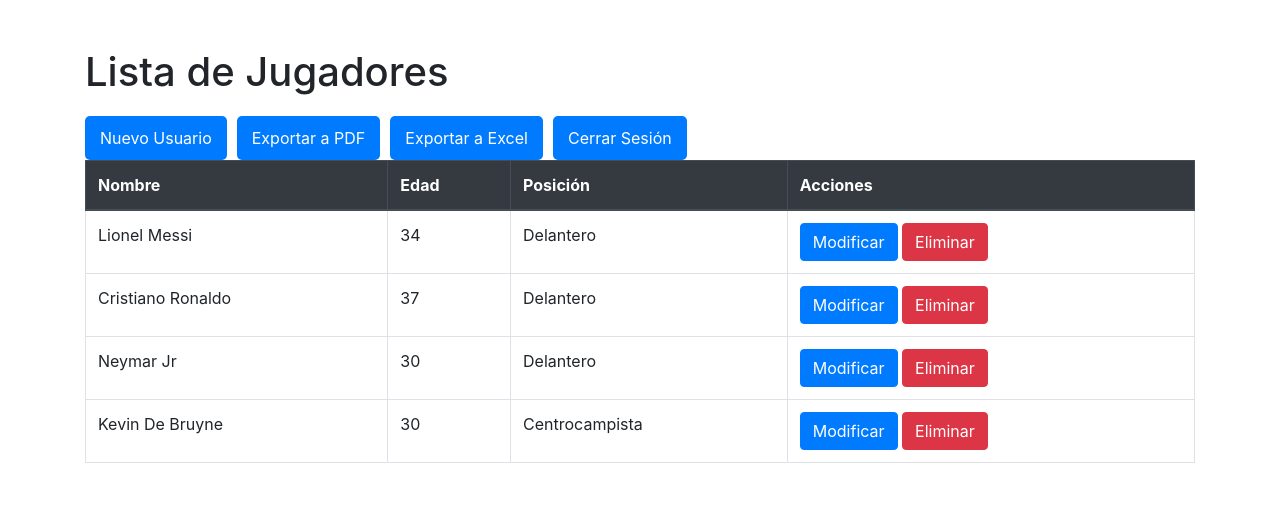
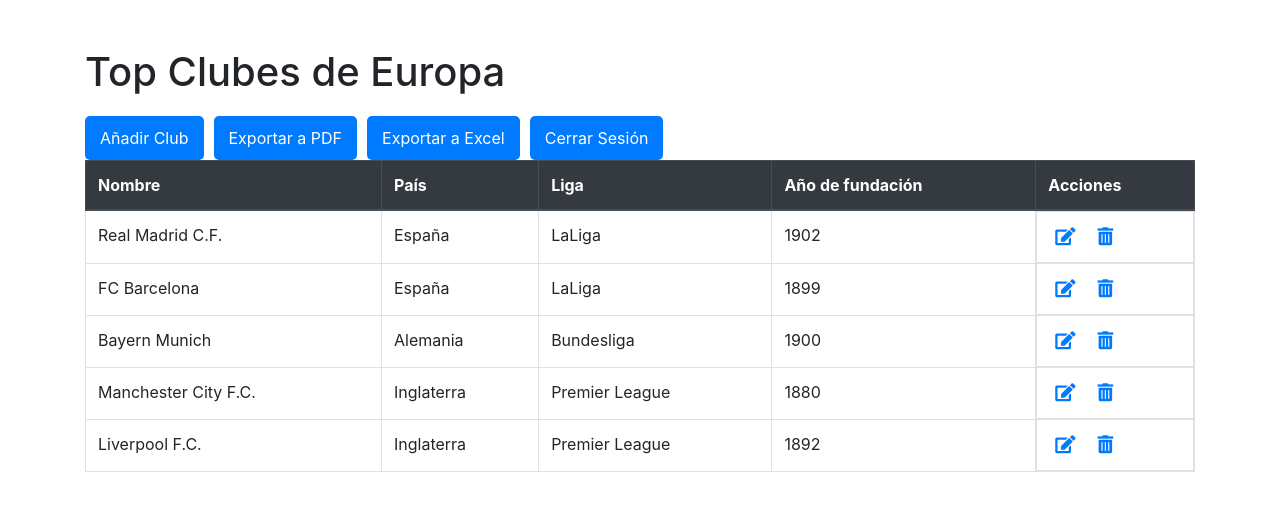
Before and after one commit to Joselurc/JoseLuisRamirez, a PHP site: page /sesion.php in a window 1280 px wide. Shown: the top 511 px of the page. Run offline with PHP 8.4, Linux system fonts and the light colour scheme; data that the repository does not hold is empty.

Commit message:
Update sesion.php
Signed-off-by: Joselurc <143467266+Joselurc@users.noreply.github.com>

```diff
--- a/Clase1-main/Clase1-main/Login Y Formulario Tematico/sesion.php
+++ b/Clase1-main/Clase1-main/Login Y Formulario Tematico/sesion.php
@@ -9,8 +9,9 @@
 <head>
   <meta charset="utf-8">
   <meta name="viewport" content="width=device-width, initial-scale=1">
-    <title>Lista de Jugadores</title>
+  <title>Top Clubes de Europa</title>
   <link rel="stylesheet" href="https://cdn.jsdelivr.net/npm/bootstrap@4.6.2/dist/css/bootstrap.min.css">
+  <link rel="stylesheet" href="https://cdnjs.cloudflare.com/ajax/libs/font-awesome/5.15.4/css/all.min.css">
   <style>
     .header {
       display: flex;
@@ -36,17 +37,33 @@
       border-radius: 5px;
       cursor: pointer;
     }
+
+    .table-actions {
+      display: flex;
+      gap: 10px;
+    }
+
+    .table-actions button {
+      background-color: transparent;
+      border: none;
+      cursor: pointer;
+    }
+
+    .table-actions button i {
+      font-size: 18px;
+      color: #007bff;
+    }
   </style>
 </head>
 
 <body>
   <div class="container mt-5">
     <div class="header">
-            <h1>Lista de Jugadores</h1>
+      <h1>Top Clubes de Europa</h1>
     </div>
 
     <div class="decorative-buttons">
-            <button>Nuevo Usuario</button>
+      <button>Añadir Club</button>
       <button>Exportar a PDF</button>
       <button>Exportar a Excel</button>
       <button>Cerrar Sesión</button>
@@ -56,85 +73,65 @@
       <thead class="thead-dark">
         <tr>
           <th scope="col">Nombre</th>
-                    <th scope="col">Edad</th>
-                    <th scope="col">Posición</th>
+          <th scope="col">País</th>
+          <th scope="col">Liga</th>
+          <th scope="col">Año de fundación</th>
           <th scope="col">Acciones</th>
         </tr>
       </thead>
       <tbody>
         <tr>
-                    <td>Lionel Messi</td>
-                    <td>34</td>
-                    <td>Delantero</td>
-                    <td>
-                        <button class="btn btn-primary" onclick="editarJugador('Lionel Messi', 34, 'Delantero')">Modificar</button>
-                        <button class="btn btn-danger">Eliminar</button>
+          <td>Real Madrid C.F.</td>
+          <td>España</td>
+          <td>LaLiga</td>
+          <td>1902</td>
+          <td class="table-actions">
+            <button onclick="editarClub('Real Madrid C.F.')"><i class="fas fa-edit"></i></button>
+            <button onclick="eliminarClub('Real Madrid C.F.')"><i class="fas fa-trash-alt"></i></button>
           </td>
         </tr>
         <tr>
-                    <td>Cristiano Ronaldo</td>
-                    <td>37</td>
-                    <td>Delantero</td>
-                    <td>
-                        <button class="btn btn-primary" onclick="editarJugador('Cristiano Ronaldo', 37, 'Delantero')">Modificar</button>
-                        <button class="btn btn-danger">Eliminar</button>
+          <td>FC Barcelona</td>
+          <td>España</td>
+          <td>LaLiga</td>
+          <td>1899</td>
+          <td class="table-actions">
+            <button onclick="editarClub('FC Barcelona')"><i class="fas fa-edit"></i></button>
+            <button onclick="eliminarClub('FC Barcelona')"><i class="fas fa-trash-alt"></i></button>
           </td>
         </tr>
         <tr>
-                    <td>Neymar Jr</td>
-                    <td>30</td>
-                    <td>Delantero</td>
-                    <td>
-                        <button class="btn btn-primary" onclick="editarJugador('Neymar Jr', 30, 'Delantero')">Modificar</button>
-                        <button class="btn btn-danger">Eliminar</button>
+          <td>Bayern Munich</td>
+          <td>Alemania</td>
+          <td>Bundesliga</td>
+          <td>1900</td>
+          <td class="table-actions">
+            <button onclick="editarClub('Bayern Munich')"><i class="fas fa-edit"></i></button>
+            <button onclick="eliminarClub('Bayern Munich')"><i class="fas fa-trash-alt"></i></button>
           </td>
         </tr>
         <tr>
-                    <td>Kevin De Bruyne</td>
-                    <td>30</td>
-                    <td>Centrocampista</td>
-                    <td>
-                        <button class="btn btn-primary" onclick="editarJugador('Kevin De Bruyne', 30, 'Centrocampista')">Modificar</button>
-                        <button class="btn btn-danger">Eliminar</button>
+          <td>Manchester City F.C.</td>
+          <td>Inglaterra</td>
+          <td>Premier League</td>
+          <td>1880</td>
+          <td class="table-actions">
+            <button onclick="editarClub('Manchester City F.C.')"><i class="fas fa-edit"></i></button>
+            <button onclick="eliminarClub('Manchester City F.C.')"><i class="fas fa-trash-alt"></i></button>
           </td>
         </tr>
-                <!-- Puedes agregar más filas de jugadores según sea necesario -->
+        <tr>
+          <td>Liverpool F.C.</td>
+          <td>Inglaterra</td>
+          <td>Premier League</td>
+          <td>1892</td>
+          <td class="table-actions">
+            <button onclick="editarClub('Liverpool F.C.')"><i class="fas fa-edit"></i></button>
+            <button onclick="eliminarClub('Liverpool F.C.')"><i class="fas fa-trash-alt"></i></button>
+          </td>
+          </tr>
         </tbody>
     </table>
-    </div>
-
-    <!-- Modal -->
-    <div class="modal fade" id="editarJugadorModal" tabindex="-1" role="dialog" aria-labelledby="editarJugadorModalLabel" aria-hidden="true">
-        <div class="modal-dialog" role="document">
-            <div class="modal-content">
-                <div class="modal-header">
-                    <h5 class="modal-title" id="editarJugadorModalLabel">Editar Jugador</h5>
-                    <button type="button" class="close" data-dismiss="modal" aria-label="Close">
-                        <span aria-hidden="true">&times;</span>
-                    </button>
-                </div>
-                <div class="modal-body">
-                    <form>
-                        <div class="form-group">
-                            <label for="nombre">Nombre:</label>
-                            <input type="text" class="form-control" id="nombre" name="nombre" readonly>
-                        </div>
-                        <div class="form-group">
-                            <label for="edad">Edad:</label>
-                            <input type="number" class="form-control" id="edad" name="edad" readonly>
-                        </div>
-                        <div class="form-group">
-                            <label for="posicion">Posición:</label>
-                            <input type="text" class="form-control" id="posicion" name="posicion" readonly>
-                        </div>
-                    </form>
-                </div>
-                <div class="modal-footer">
-                    <button type="button" class="btn btn-secondary" data-dismiss="modal">Cerrar</button>
-                    <button type="button" class="btn btn-primary">Guardar Cambios</button>
-                </div>
-            </div>
-        </div>
   </div>
 
   <script src="https://cdn.jsdelivr.net/npm/jquery@3.6.0/dist/jquery.slim.min.js"></script>
@@ -142,11 +139,13 @@
   <script src="https://cdn.jsdelivr.net/npm/bootstrap@4.6.2/dist/js/bootstrap.bundle.min.js"></script>
 
   <script>
-        function editarJugador(nombre, edad, posicion) {
-            document.getElementById('nombre').value = nombre;
-            document.getElementById('edad').value = edad;
-            document.getElementById('posicion').value = posicion;
-            $('#editarJugadorModal').modal('show');
+    // Future enhancements:
+    // - Implement functionality for adding clubs (consider user input validation and secure data handling)
+    // - Update and maintain the club data periodically to ensure accuracy
+
+    // Example placeholder function for adding a club (replace with actual implementation):
+    function addClub() {
+      alert("Functionality for adding clubs is not yet implemented.");
     }
   </script>
 </body>
```
Lines whose indentation alone changed are shown as unchanged.
